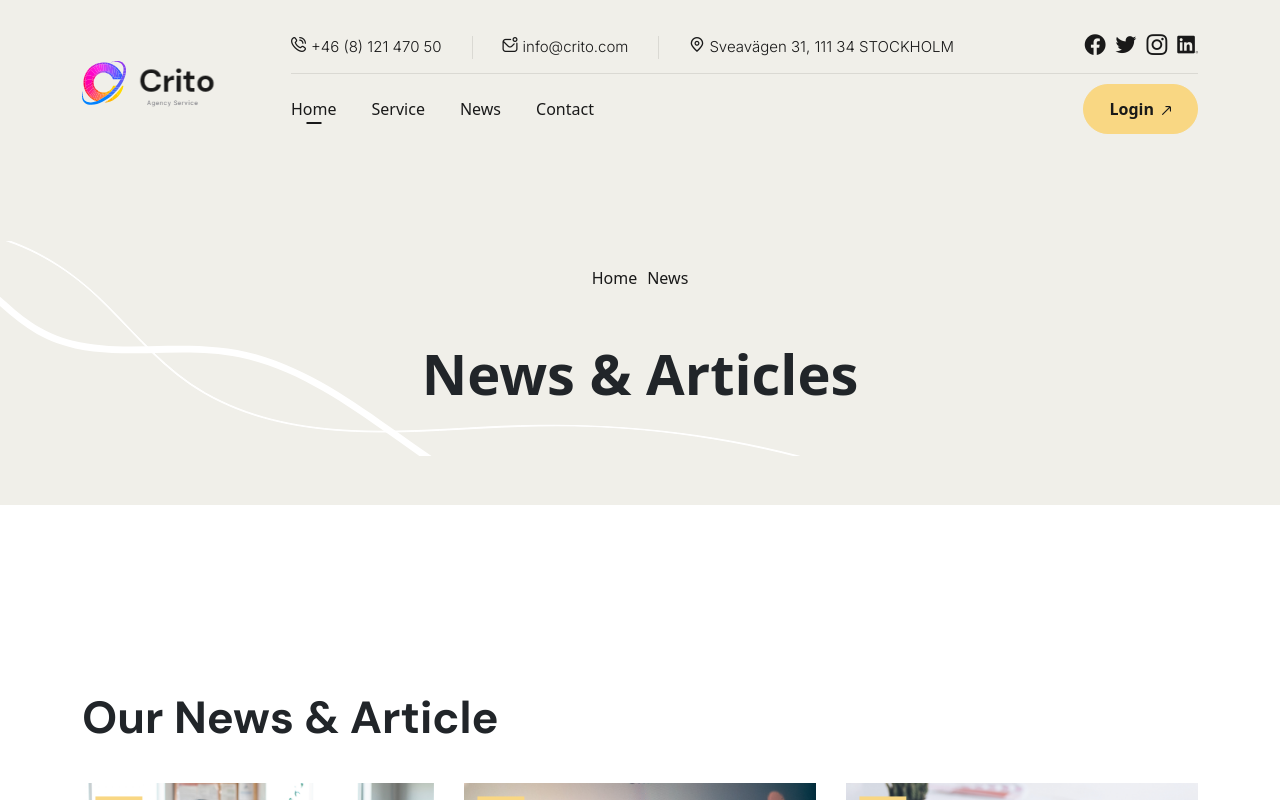
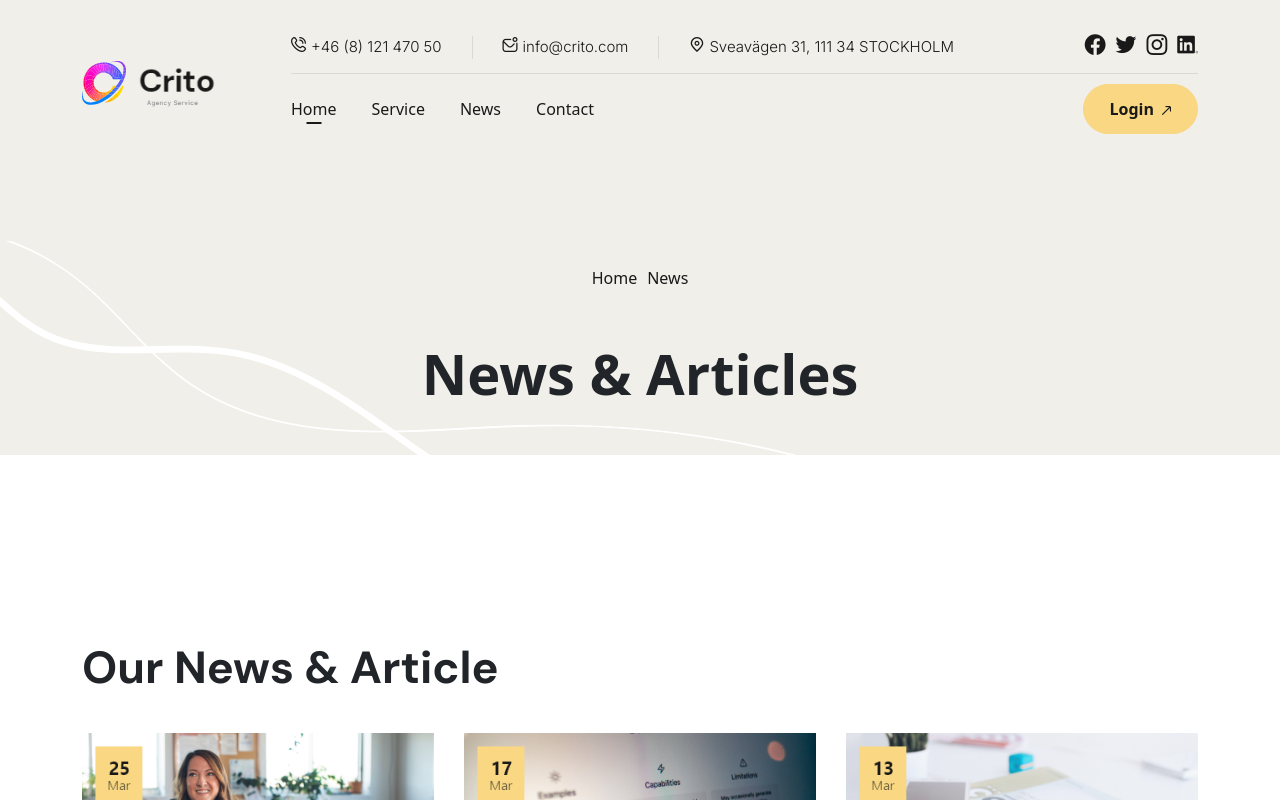
Before and after one commit to lear23/React-Inl-mning, a React (Vite) app: page /News in a window 1280 px wide. Shown: the top 800 px of the page. Built offline with nearby package versions, Linux system fonts and the light colour scheme.

Commit message:
Subheader ready

```diff
--- a/src/NotFoundSida/NotFoundSida.jsx
+++ b/src/NotFoundSida/NotFoundSida.jsx
@@ -12,14 +12,13 @@ const NotFoundSida = () => {
   return (
     <main className='container'>
       <div className='container-notfound'>
-        <h2>404 Page Not Found</h2>
+        <h2 >404 Page Not Found</h2>
         <div className="dead">
 
            <img src={Dead} alt="Dead image" />
         </div>
         <div className="notfound">
-             {/* <h2>404 Page Not Found</h2> */}
-              {/* <button className='' onClick={handleReturnClick}></button> */}
+
              <Link className="btn-theme" onClick={handleReturnClick} to="/">Klicka Här För Att Återvända<i className="mindre fi fi-br-arrow-up-right"></i></Link>
         </div>
 
--- a/src/components/SubHeader/SubHeader.css
+++ b/src/components/SubHeader/SubHeader.css
@@ -7,7 +7,7 @@
     background-color: #F0EFE9;
     padding: 16px;
     padding-top: 100px;
-    padding-bottom: 90px;
+    padding-bottom: 40px;
   }
   .subheader a {
     text-decoration: none;
```
